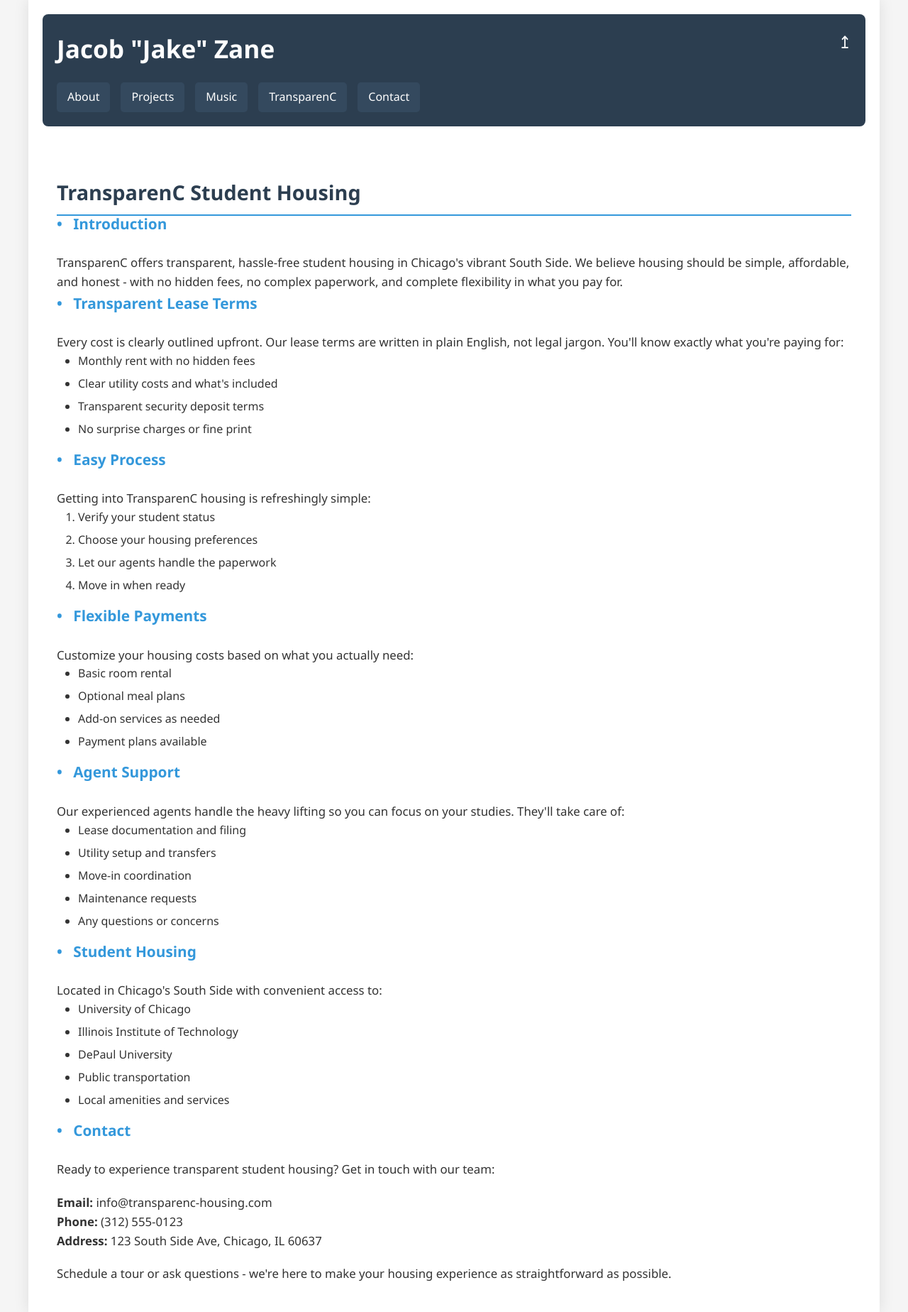
After one commit to jzane8/jzane8.github.io, a PHP site: page /transparenc.html in a window 1280 px wide. The commit adds this page. Shown: the whole page at 71% size. Run offline with PHP 8.4, Linux system fonts and the light colour scheme.

Commit message:
transparenc

```diff
--- a/contact.html
+++ b/contact.html
@@ -26,7 +26,9 @@
             <div class = "sidebar-tab" id = "music">
               <a href = "/music.html"> Music </a>
             </div>
-
+            <div class = "sidebar-tab" id = "transparenc">
+              <a href = "/transparenc.html"> TransparenC </a>
+            </div>
             <div class = "sidebar-tab" id = "contact">
               <a href = "/contact.html"> Contact </a>
             </div>
--- a/css/jakestyle.css
+++ b/css/jakestyle.css
@@ -147,6 +147,25 @@
   text-decoration: underline;
 }
 
+/* List styling */
+.body ul, .body ol {
+  margin: 15px 0;
+  padding-left: 30px;
+}
+
+.body li {
+  margin-bottom: 8px;
+  line-height: 1.5;
+}
+
+.body ul li {
+  list-style-type: disc;
+}
+
+.body ol li {
+  list-style-type: decimal;
+}
+
 /* Responsive design */
 @media (max-width: 768px) {
   .wrap {
--- a/esports.html
+++ b/esports.html
@@ -26,7 +26,9 @@
           <div class = "sidebar-tab" id = "music">
             <a href = "/music.html"> Music </a>
           </div>
-
+          <div class = "sidebar-tab" id = "transparenc">
+            <a href = "/transparenc.html"> TransparenC </a>
+          </div>
           <div class = "sidebar-tab" id = "contact">
             <a href = "/contact.html"> Contact </a>
           </div>
--- a/index.html
+++ b/index.html
@@ -25,7 +25,9 @@
           <div class = "sidebar-tab" id = "music">
             <a href = "/music.html"> Music </a>
           </div>
-
+          <div class = "sidebar-tab" id = "transparenc">
+            <a href = "/transparenc.html"> TransparenC </a>
+          </div>
           <div class = "sidebar-tab" id = "contact">
             <a href = "/contact.html"> Contact </a>
           </div>
--- a/music.html
+++ b/music.html
@@ -26,7 +26,9 @@
           <div class = "sidebar-tab" id = "music">
             <a href = "/music.html"> Music </a>
           </div>
-
+          <div class = "sidebar-tab" id = "transparenc">
+            <a href = "/transparenc.html"> TransparenC </a>
+          </div>
           <div class = "sidebar-tab" id = "contact">
             <a href = "/contact.html"> Contact </a>
           </div>
--- a/projects.html
+++ b/projects.html
@@ -25,7 +25,9 @@
           <div class = "sidebar-tab" id = "music">
             <a href = "/music.html"> Music </a>
           </div>
-
+          <div class = "sidebar-tab" id = "transparenc">
+            <a href = "/transparenc.html"> TransparenC </a>
+          </div>
           <div class = "sidebar-tab" id = "contact">
             <a href = "/contact.html"> Contact </a>
           </div>
--- /dev/null
+++ b/transparenc.html
@@ -0,0 +1,123 @@
+<HTML>
+  <head>
+      <title>Jake Zane - TransparenC</title>
+      <link rel="stylesheet" href="css/jakestyle.css">
+      <script src="https://ajax.googleapis.com/ajax/libs/jquery/3.4.1/jquery.min.js"></script>
+      <script src="js/jakescript.js"></script>
+  </head>
+  <body>
+    <div class = "wrap">
+      <div class = "intro" id = "intro">
+        <h2>
+          <a href = "index.html">
+          <b> Jacob "Jake" Zane </b>
+          </a>
+        </h2>
+        <div id = "hidearrow" onclick="hideIntro()">&#8613;</div>
+
+        <div class = "sidebar">
+          <div class = "sidebar-tab" id = "about">
+            <a href = "index.html"> About </a>
+          </div>
+          <div class = "sidebar-tab" id = "projects">
+            <a href = "projects.html"> Projects </a>
+          </div>
+          <div class = "sidebar-tab" id = "music">
+            <a href = "music.html"> Music </a>
+          </div>
+          <div class = "sidebar-tab" id = "transparenc">
+            <a href = "transparenc.html"> TransparenC </a>
+          </div>
+          <div class = "sidebar-tab" id = "contact">
+            <a href = "contact.html"> Contact </a>
+          </div>
+        </div>
+
+      </div>
+
+      <div class = "body">
+          <h3> TransparenC Student Housing </h3>
+
+          <h4> Introduction </h4>
+          <p>
+            TransparenC offers transparent, hassle-free student housing in Chicago's vibrant South Side.
+            We believe housing should be simple, affordable, and honest - with no hidden fees,
+            no complex paperwork, and complete flexibility in what you pay for.
+          </p>
+
+          <h4> Transparent Lease Terms </h4>
+          <p>
+            Every cost is clearly outlined upfront. Our lease terms are written in plain English,
+            not legal jargon. You'll know exactly what you're paying for:
+          </p>
+          <ul>
+            <li>Monthly rent with no hidden fees</li>
+            <li>Clear utility costs and what's included</li>
+            <li>Transparent security deposit terms</li>
+            <li>No surprise charges or fine print</li>
+          </ul>
+
+          <h4> Easy Process </h4>
+          <p>
+            Getting into TransparenC housing is refreshingly simple:
+          </p>
+          <ol>
+            <li>Verify your student status</li>
+            <li>Choose your housing preferences</li>
+            <li>Let our agents handle the paperwork</li>
+            <li>Move in when ready</li>
+          </ol>
+
+          <h4> Flexible Payments </h4>
+          <p>
+            Customize your housing costs based on what you actually need:
+          </p>
+          <ul>
+            <li>Basic room rental</li>
+            <li>Optional meal plans</li>
+            <li>Add-on services as needed</li>
+            <li>Payment plans available</li>
+          </ul>
+
+          <h4> Agent Support </h4>
+          <p>
+            Our experienced agents handle the heavy lifting so you can focus on your studies.
+            They'll take care of:
+          </p>
+          <ul>
+            <li>Lease documentation and filing</li>
+            <li>Utility setup and transfers</li>
+            <li>Move-in coordination</li>
+            <li>Maintenance requests</li>
+            <li>Any questions or concerns</li>
+          </ul>
+
+          <h4> Student Housing </h4>
+          <p>
+            Located in Chicago's South Side with convenient access to:
+          </p>
+          <ul>
+            <li>University of Chicago</li>
+            <li>Illinois Institute of Technology</li>
+            <li>DePaul University</li>
+            <li>Public transportation</li>
+            <li>Local amenities and services</li>
+          </ul>
+
+          <h4> Contact </h4>
+          <p>
+            Ready to experience transparent student housing? Get in touch with our team:
+          </p>
+          <p>
+            <strong>Email:</strong> info@transparenc-housing.com<br>
+            <strong>Phone:</strong> (312) 555-0123<br>
+            <strong>Address:</strong> 123 South Side Ave, Chicago, IL 60637
+          </p>
+          <p>
+            Schedule a tour or ask questions - we're here to make your housing experience as
+            straightforward as possible.
+          </p>
+      </div>
+    </div>
+  </body>
+</HTML>
```
